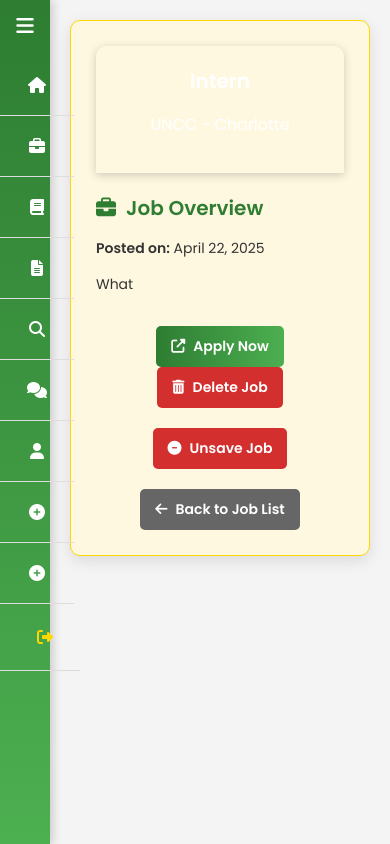
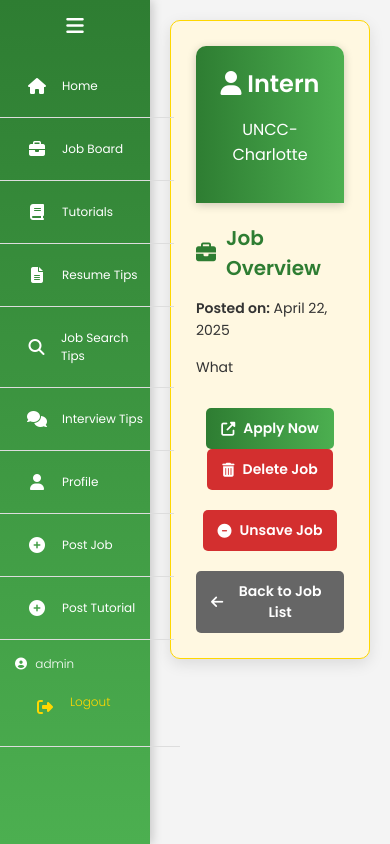
Before and after one commit to mneff468/jobfinder, a Django app: page /job/2/ in a window 390 px wide. Run offline with Django 5.2, Linux system fonts and the light colour scheme; a user stored in the database is signed in; data comes from the database, SQL or seed files in the repository; both versions use the stored data as it was after the commit.

Commit message:
4/29/2025 3pm

```diff
--- a/courses/templates/courses/base.html
+++ b/courses/templates/courses/base.html
@@ -1,12 +1,13 @@
+{% load static %}
 <!DOCTYPE html>
-<html>
+<html lang="en">
 <head>
+    <meta charset="UTF-8">
+    <meta name="viewport" content="width=device-width, initial-scale=1.0">
     <title>{% block title %}JobFinder{% endblock %}</title>
-    <link rel="stylesheet" href="/static/style.css">
-    <!-- Add Font Awesome for icons -->
     <link rel="stylesheet" href="https://cdnjs.cloudflare.com/ajax/libs/font-awesome/6.4.0/css/all.min.css">
-    <!-- Add Google Fonts (Poppins) -->
     <link href="https://fonts.googleapis.com/css2?family=Poppins:wght@300;400;600&display=swap" rel="stylesheet">
+    <link rel="stylesheet" href="{% static 'style.css' %}">
 </head>
 <body>
     <!-- Sidebar -->
@@ -51,6 +52,6 @@
         {% endblock %}
     </main>
 
-    <script src="/static/js/script.js"></script>
+    <script src="{% static 'js/script.js' %}"></script>
 </body>
 </html>
--- a/courses/templates/courses/job_detail.html
+++ b/courses/templates/courses/job_detail.html
@@ -5,9 +5,9 @@
 {% block content %}
 <div class="container">
     <!-- Job Header -->
-    <div class="job-header">
-        <h1>{{ job.title }}</h1>
-        <p>{{ job.company }} - {{ job.location }}</p>
+    <div class="page-header">
+        <h1><i class="fas fa-user"></i> {{ job }}</h1>
+        <p>{{job.company}}-{{ job.location }}</p>
     </div>
 
     <!-- Messages -->
--- /dev/null
+++ b/static/js/script.js
@@ -0,0 +1,36 @@
+document.addEventListener('DOMContentLoaded', function() {
+    const sidebar = document.querySelector('#sidebar');
+    const toggle = document.querySelector('.sidebar-toggle');
+
+    if (!sidebar || !toggle) {
+        console.error('Sidebar or toggle element not found');
+        return;
+    }
+
+    // Mobile toggle
+    toggle.addEventListener('click', function() {
+        sidebar.classList.toggle('expanded');
+        console.log('Sidebar toggled:', sidebar.classList.contains('expanded') ? 'Expanded' : 'Collapsed');
+    });
+
+    // Desktop hover
+    sidebar.addEventListener('mouseenter', function() {
+        sidebar.classList.add('expanded');
+        console.log('Sidebar expanded on hover');
+    });
+
+    sidebar.addEventListener('mouseleave', function() {
+        // Only collapse if not toggled open on mobile
+        if (!toggle.offsetWidth) { // Check if toggle is hidden (desktop)
+            sidebar.classList.remove('expanded');
+            console.log('Sidebar collapsed on mouse leave');
+        }
+    });
+
+    // Touch support for touch devices
+    sidebar.addEventListener('touchstart', function(e) {
+        e.preventDefault(); // Prevent default touch behavior
+        sidebar.classList.toggle('expanded');
+        console.log('Sidebar toggled on touch:', sidebar.classList.contains('expanded') ? 'Expanded' : 'Collapsed');
+    });
+});
--- a/static/style.css
+++ b/static/style.css
@@ -35,12 +35,12 @@ body {
 }
 
 .sidebar.expanded {
-    width: 200px;
+    width: 200px; /* Expand when the 'expanded' class is added */
 }
 
-.sidebar.expanded a span,
+.sidebar.expanded li a span,
 .sidebar.expanded .user-info span {
-    display: inline;
+    display: inline-block !important; /* Force display of tab names */
 }
 
 .sidebar ul {
@@ -103,6 +103,10 @@ body {
     margin-bottom: 10px;
 }
 
+.sidebar .user-info span i {
+    margin-right: 5px;
+}
+
 .sidebar .user-info a {
     color: #FFD700; /* Gold */
     font-weight: 600;
@@ -122,7 +126,6 @@ body {
     transition: margin-left 0.3s ease; /* Smooth transition when sidebar expands */
 }
 
-.sidebar:hover ~ .main-content,
 .sidebar.expanded ~ .main-content {
     margin-left: 200px;
 }
@@ -288,16 +291,6 @@ button:hover {
     border-radius: 5px;
     border-left: 5px solid #2E7D32; /* Green */
     box-shadow: 0 2px 5px rgba(0,0,0,0.1);
-}
-
-.message-success {
-    color: #2E7D32; /* Green, matches theme */
-}
-
-.message-error {
-    color: #D32F2F; /* Red, matches btn-delete */
-    background-color: #FFEBEE; /* Light red background for errors */
-    border-left-color: #D32F2F; /* Red border for errors */
 }
 
 /* Forms */
@@ -635,7 +628,7 @@ form textarea:focus {
 
 /* Job Detail Page */
 .job-header {
-    background: linear-gradient(to right, # manière2E7D32, #4CAF50); /* Green gradient */
+    background: linear-gradient(to right, #2E7D32, #4CAF50); /* Green gradient */
     color: white;
     padding: 20px;
     text-align: center;
@@ -774,25 +767,12 @@ form textarea:focus {
         width: 50px; /* Slightly smaller on mobile */
     }
 
-    .sidebar:hover {
-        width: 50px; /* Disable hover on mobile */
-    }
-
-    .sidebar:hover a span,
-    .sidebar:hover .user-info span {
-        display: none;
-    }
-
     .sidebar.expanded {
         width: 150px;
     }
 
     .main-content {
         margin-left: 50px; /* Match smaller sidebar */
-    }
-
-    .sidebar:hover ~ .main-content {
-        margin-left: 50px; /* No change on hover */
     }
 
     .sidebar.expanded ~ .main-content {
```
Also changed, not shown: db.sqlite3.
